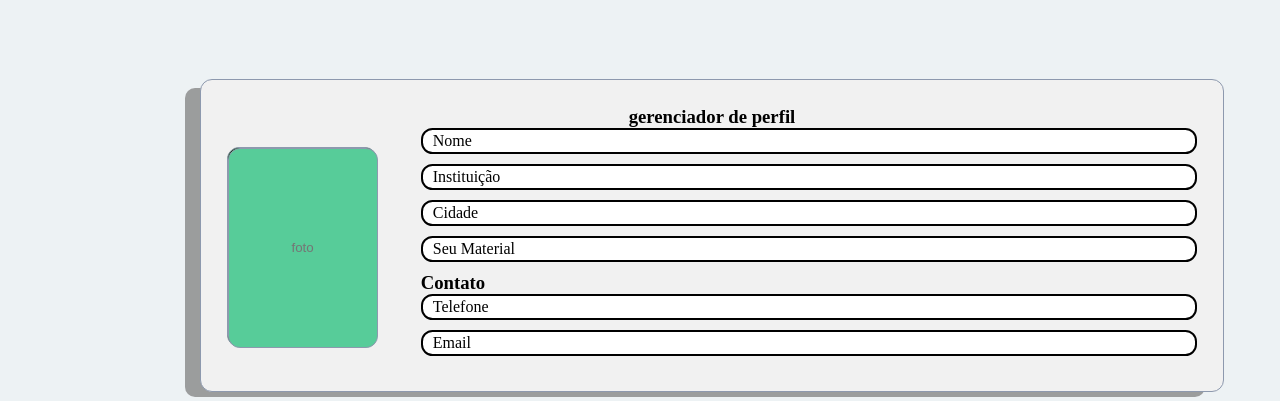
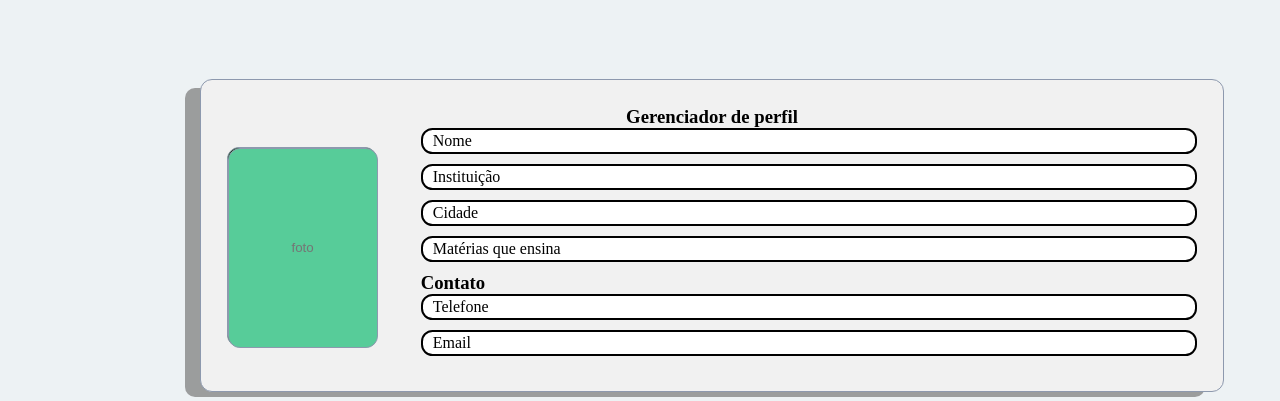
Before and after one commit to N4than-Rossi/Marketplace_estudantil, a Flask app: page /pf in a window 1280 px wide. Shown: the part 188-589 px from the top of the page. Run offline with Flask 3, Linux system fonts and the light colour scheme; some web fonts are replaced.

Commit message:
ajust in style-sheet page

```diff
--- a/static/css/styleshet-perfil.css
+++ b/static/css/styleshet-perfil.css
@@ -3,10 +3,13 @@
     border: 1px solid #8d99ae;
     border-radius: 12px;
     width: 80%;
+    height: auto;
     text-align: center;
     box-sizing: 0px 4px 3px 0px #00000040;
 }
 
 .boxes-container {
-  width: 60%;
+  max-width: 1020px;
+  padding: 26px 20px;
+  margin: 0 auto;
 }
--- a/templates/perfilcerto.html
+++ b/templates/perfilcerto.html
@@ -8,7 +8,7 @@
 
 
 <div class="perfil-container">
-  <h3 class="titulo">gerenciador de perfil</h3>
+  <h3 class="titulo">Gerenciador de perfil</h3>
 
     <div class="perfil-foto-group">
       <label for="foto-url"></label>
@@ -21,25 +21,25 @@
       <input type="text" id="nome-perfil"  class="imput-perf">
     </div>
     <div class="perfil-group">
-      <label for="nome">Instituição</label>
+      <label for="nome">Instituição </label>
       <input type="text" id="inst-perfil"  class="imput-perf">
     </div>
     <div class="perfil-group">
-      <label for="nome">Cidade</label>
+      <label for="nome">Cidade </label>
       <input type="text" id="cidade-perfil"  class="imput-perf">
     </div>
 
     <div class="perfil-group">
-      <label for="nome">Seu Material</label>
+      <label for="nome">Matérias que ensina </label>
       <input type="text" id="mat-perfil"  class="imput-perf">
     </div>
     <h3> Contato</h3>
     <div class="perfil-group">
-      <label for="nome">Telefone</label>
+      <label for="nome">Telefone </label>
       <input type="text" id="tel-perfil" class="imput-perf">
     </div>
     <div class="perfil-group">
-      <label for="nome">Email</label>
+      <label for="nome">Email </label>
       <input type="text" id="emaiç-perfil" class="imput-perf">
     </div>
   </div>
```
